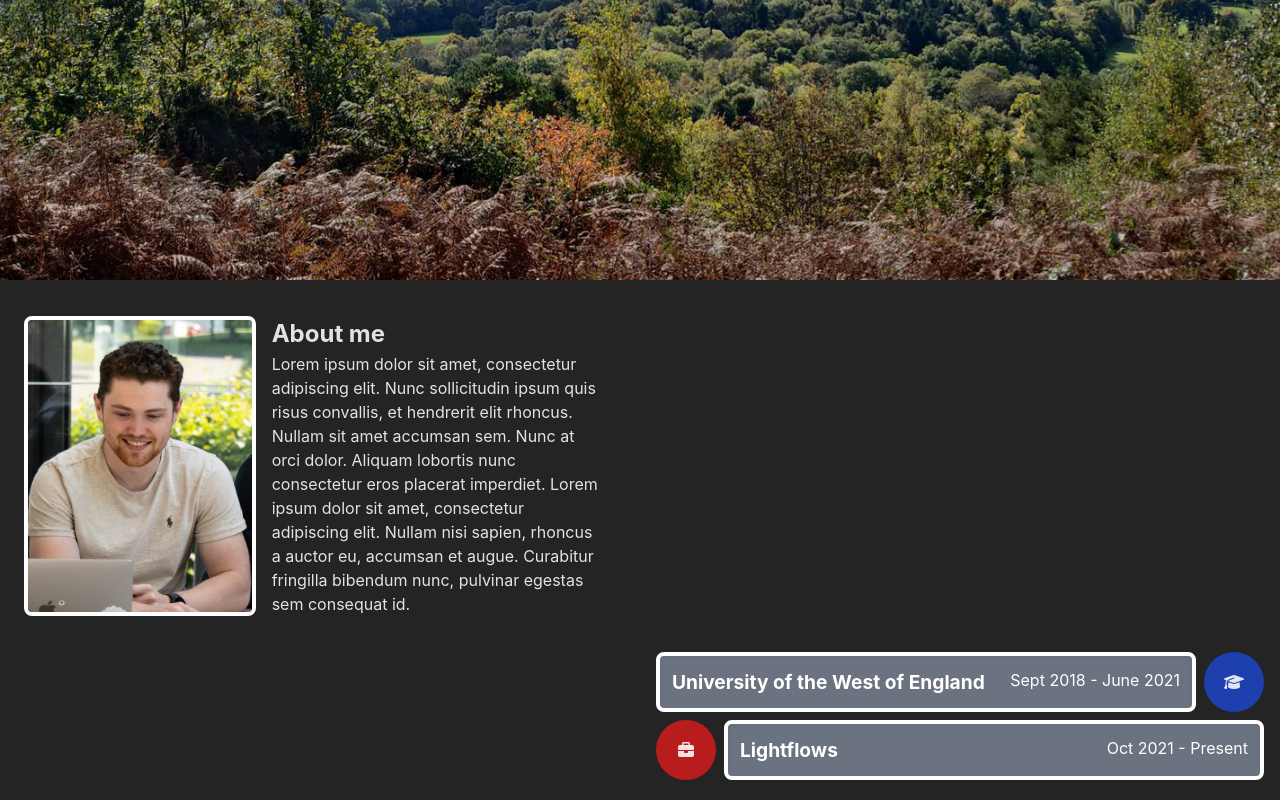
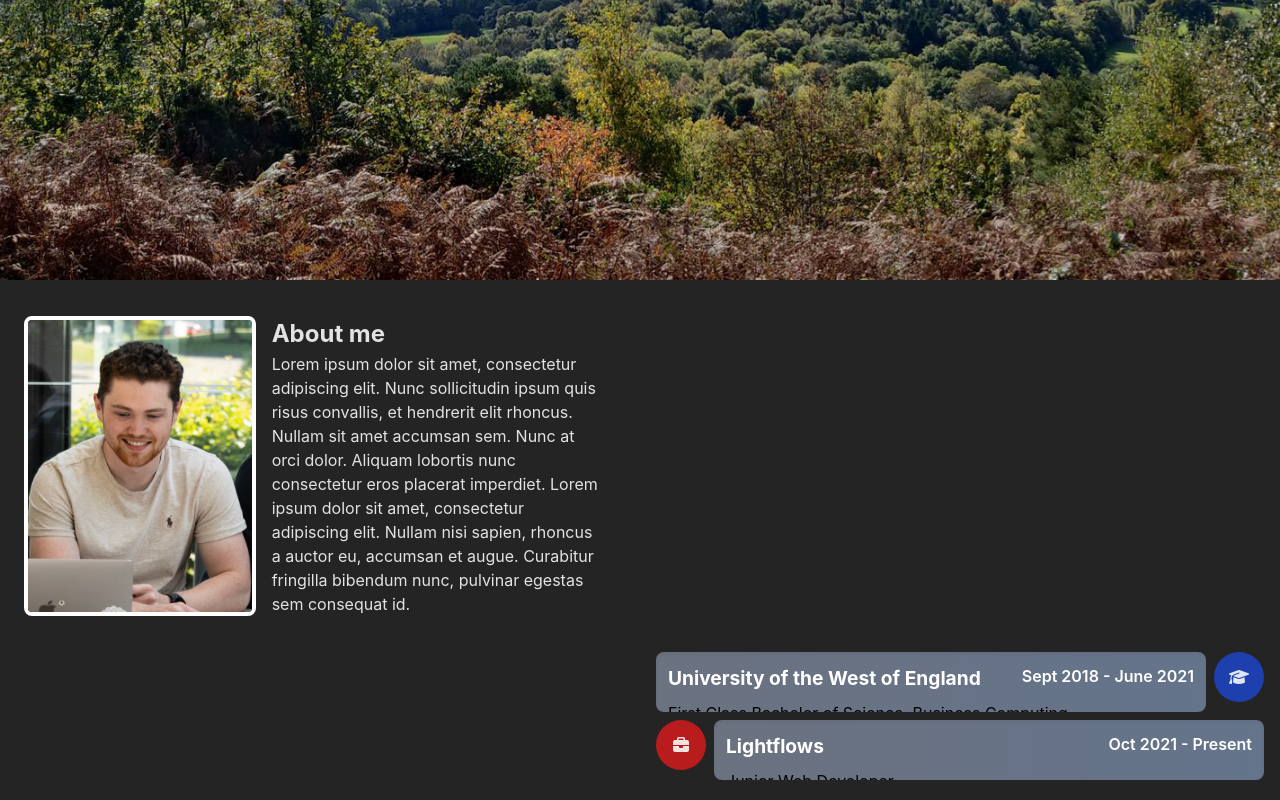
Before and after one commit to pjholt1234/personal-portfolio, a React (Vite) app: page / in a window 1280 px wide. Shown: the part 564-1364 px from the top of the page. Built offline with nearby package versions, Linux system fonts and the light colour scheme.

Commit message:
Minor timeline tweaks

```diff
--- a/src/components/timelineCard.jsx
+++ b/src/components/timelineCard.jsx
@@ -3,21 +3,21 @@ const timelineCard = ({heading, subheading, text, left, color, icon}) => {
     return (
         <div className="flex m-2">
             {!left ?
-                <div className={`w-[60px] h-[60px] rounded-full ${color} mr-2 flex justify-center items-center`}>
+                <div className={`w-[50px] h-[50px] rounded-full ${color} mr-2 flex justify-center items-center`}>
                     <i className={`${icon}`}></i>
                 </div> : ""
             }
 
-            <div className="grow bg-gray-500 p-3 text-black rounded-lg border-4 border-white shadow-inner">
+            <div className="bg-gradient-to-r from-gray-500 to-slate-500 grow p-3 text-black rounded-lg shadow-inner">
                 <div className="flex mb-2">
                     <h3 className="text-white">{heading}</h3>
-                    <span className="text-white mr-0 ml-auto">{subheading}</span>
+                    <span className="text-white mr-0 ml-auto font-semibold">{subheading}</span>
                 </div>
                 <p>{text}</p>
             </div>
 
             {left ?
-                <div className={`w-[60px] h-[60px] rounded-full ${color} ml-2 flex justify-center items-center`}>
+                <div className={`w-[50px] h-[50px] rounded-full ${color} ml-2 flex justify-center items-center`}>
                     <i className={`${icon}`}></i>
                 </div> : ""
             }
```
